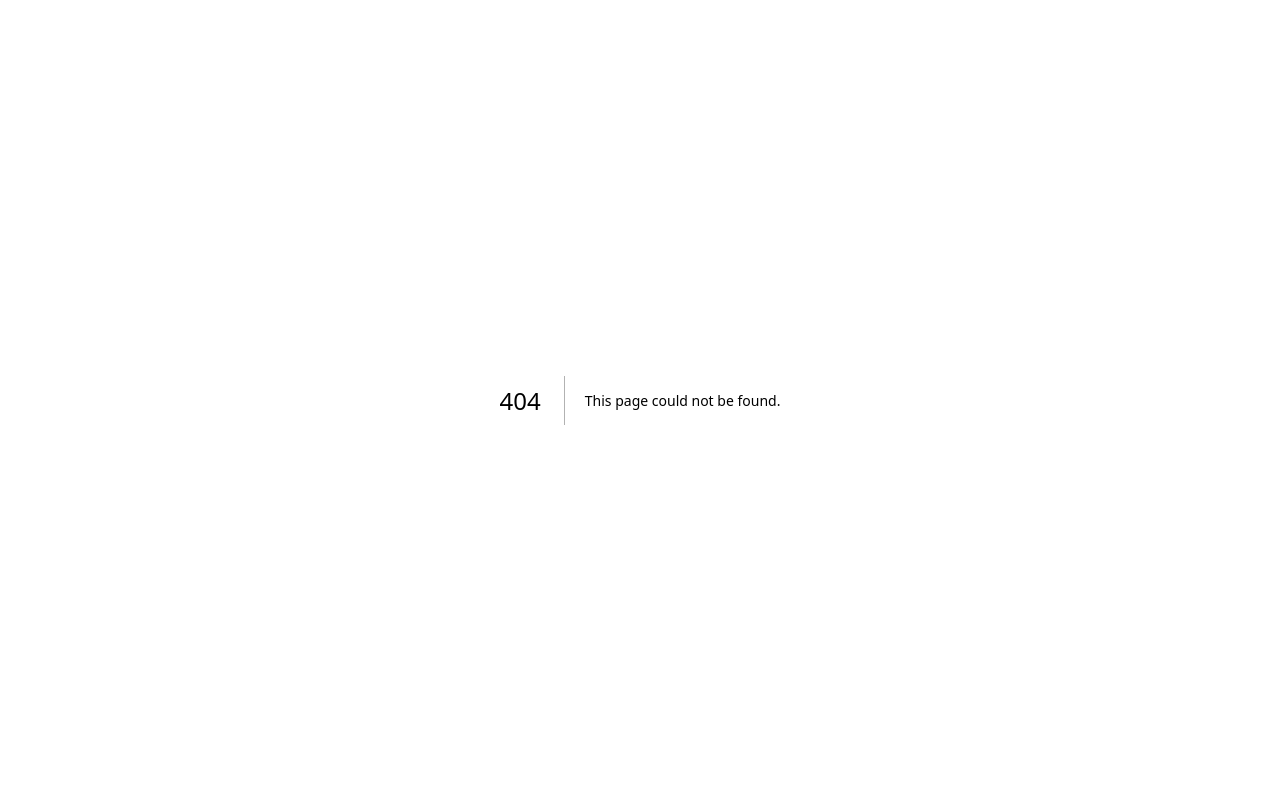
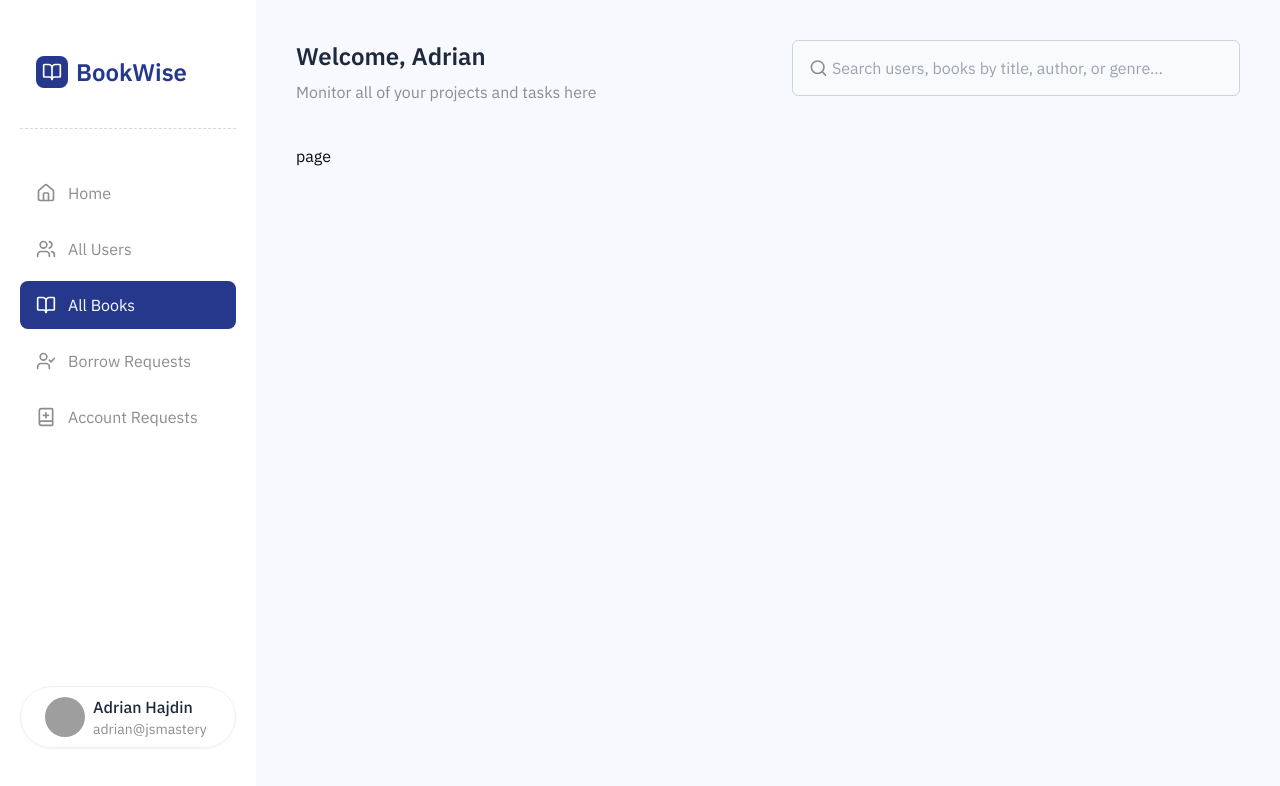
Before and after one commit to Euphoric-Coder/ShelfWise---College-Library-Management-System, a Next.js app: page /admin/all-books in a window 1280 px wide. Before the commit this address had no page. Shown: the top 786 px of the page. Built offline with nearby package versions, Linux system fonts and the light colour scheme; grey boxes are pictures that could not be loaded.

Commit message:
Working on the design coloring and details

```diff
--- /dev/null
+++ b/app/admin/all-books/page.jsx
@@ -0,0 +1,9 @@
+import React from 'react'
+
+const page = () => {
+  return (
+    <div>page</div>
+  )
+}
+
+export default page
--- /dev/null
+++ b/app/admin/borrow-requests/page.jsx
@@ -0,0 +1,9 @@
+import React from 'react'
+
+const page = () => {
+  return (
+    <div>page</div>
+  )
+}
+
+export default page
--- a/components/Admin/AccountRequestPage.jsx
+++ b/components/Admin/AccountRequestPage.jsx
@@ -166,7 +166,7 @@ const AccountRequestsPage = () => {
             </button>
 
             <div className="modal-icon-container bg-green-100">
-              <div className="modal-icon-inner bg-green-500">
+              <div className="modal-icon-inner bg-approve-400">
                 <Check className="size-8 text-white" />
               </div>
             </div>
@@ -179,7 +179,7 @@ const AccountRequestsPage = () => {
 
             <button
               onClick={confirmApprove}
-              className="modal-confirm-btn bg-green-500 hover:bg-green-600"
+              className="modal-confirm-btn hover:bg-green-600"
             >
               Approve & Send Confirmation
             </button>
@@ -196,7 +196,7 @@ const AccountRequestsPage = () => {
             </button>
 
             <div className="modal-icon-container bg-red-100">
-              <div className="modal-icon-inner bg-red-500">
+              <div className="modal-icon-inner bg-[#F46F70]">
                 <AlertCircle className="size-8 text-white" />
               </div>
             </div>
@@ -209,7 +209,7 @@ const AccountRequestsPage = () => {
 
             <button
               onClick={confirmDeny}
-              className="modal-confirm-btn bg-red-500 hover:bg-red-600"
+              className="modal-confirm-btn bg-[#F46F70] hover:bg-red-600"
             >
               Deny & Notify Student
             </button>
--- a/components/Admin/Sidebar.jsx
+++ b/components/Admin/Sidebar.jsx
@@ -4,6 +4,7 @@ import React from "react";
 import { Home, Users, BookOpen, UserCheck, BookPlus } from "lucide-react";
 import Link from "next/link";
 import { usePathname } from "next/navigation";
+import { Avatar, AvatarFallback, AvatarImage } from "../ui/avatar";
 
 const Sidebar = () => {
   const pathname = usePathname();
@@ -62,12 +63,13 @@ const Sidebar = () => {
 
       {/* User Section */}
       <div className="user flex items-center gap-3 p-4">
-        <div className="size-10 bg-primary-admin rounded-full flex items-center justify-center text-white font-semibold">
-          A
-        </div>
-        <div className="flex-1 max-md:hidden">
+        <Avatar>
+          <AvatarImage src="https://github.com/shadcn.ng" />
+          <AvatarFallback className="bg-primary-admin text-white">CN</AvatarFallback>
+        </Avatar>
+        <div className="flex-1">
           <p className="font-medium text-dark-400">Adrian Hajdin</p>
-          <p className="text-sm text-light-500">adrian@jsmastery.pro</p>
+          <p className="text-sm text-light-500">adrian@jsmastery</p>
         </div>
       </div>
     </div>
--- a/package.json
+++ b/package.json
@@ -11,7 +11,7 @@
   "dependencies": {
     "@hookform/resolvers": "^5.2.1",
     "@imagekit/next": "^2.1.2",
-    "@radix-ui/react-avatar": "^1.1.3",
+    "@radix-ui/react-avatar": "^1.1.10",
     "@radix-ui/react-label": "^2.1.7",
     "@radix-ui/react-slot": "^1.2.3",
     "class-variance-authority": "^0.7.1",
--- a/styles/admin.css
+++ b/styles/admin.css
@@ -500,7 +500,7 @@
 }
 
 .modal-confirm-btn {
-  @apply w-full py-2 sm:py-3 px-4 rounded-lg text-white font-medium transition-colors duration-200 text-sm sm:text-base;
+  @apply w-full py-2 sm:py-3 px-4 rounded-lg text-white bg-[#4C7B62] font-extrabold transition-colors duration-200 text-sm sm:text-base;
 }
 
 /* Create Book Page */
--- a/tailwind.config.mjs
+++ b/tailwind.config.mjs
@@ -97,6 +97,20 @@ export default {
         gray: {
           100: "#CBD5E1",
         },
+        approve: {
+          DEFAULT: "#4C7B62",
+          100: "#ECFDF3",
+          400: "#4C7B62",
+          500: "#2CC171",
+          800: "#027A48",
+        },
+        deny: {
+          DEFAULT: "#EF3A4B",
+          100: "#F46F70",
+          400: "#E27233",
+          500: "#EF3A4B",
+          800: "#EF3A4B",
+        }
       },
       screens: {
         xs: "480px",
```
Also changed, not shown: 1 other file (tests, documents, lock files or other folders).
